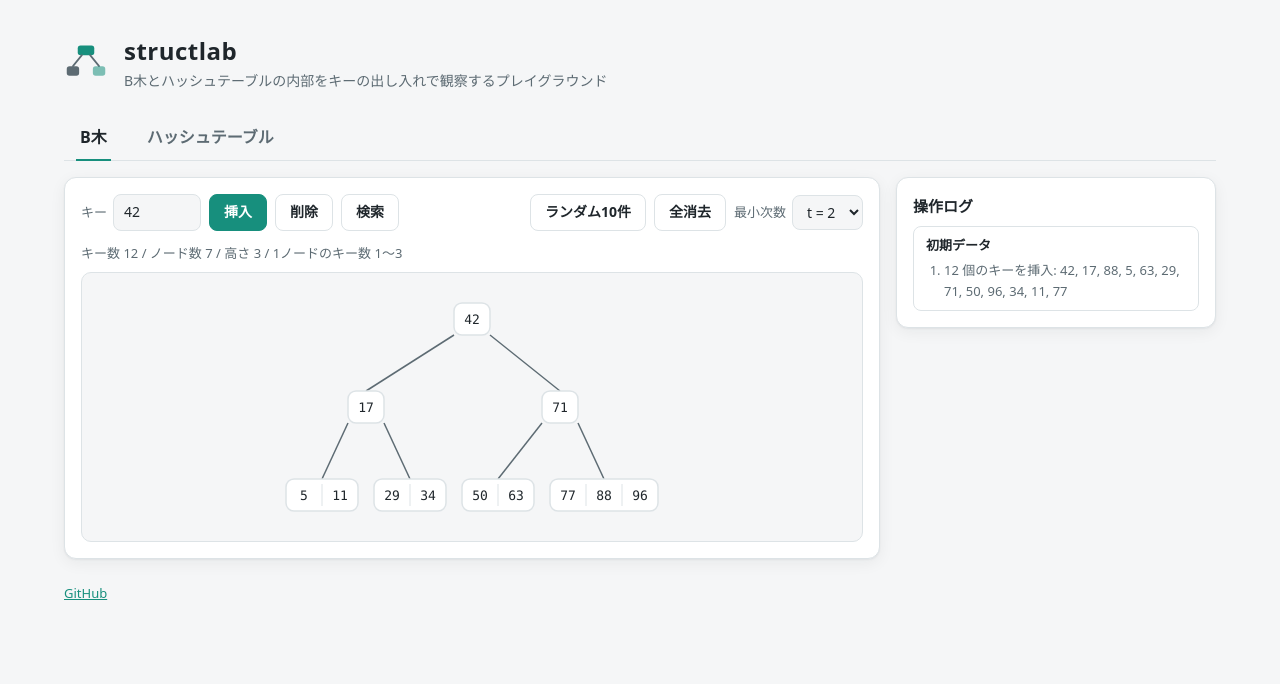
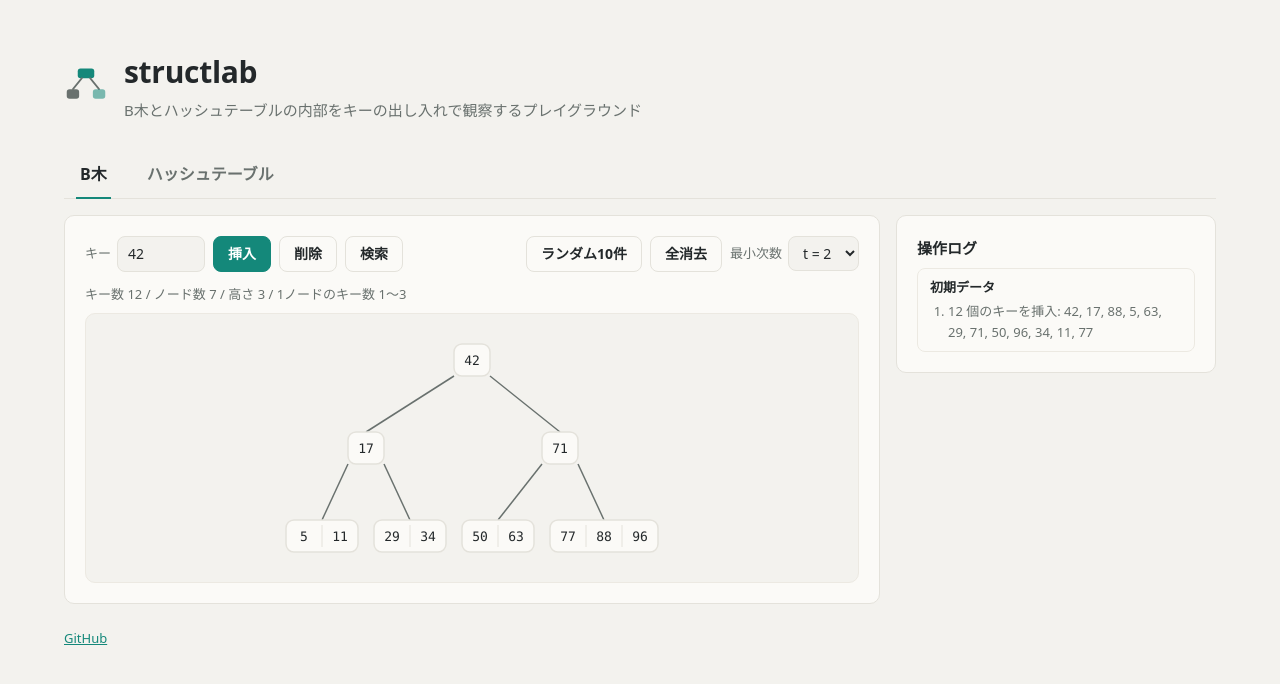
Before and after one commit to miruky/structlab, a website built with Vite: page index.html in a window 1280 px wide. Built offline with nearby package versions, Linux system fonts and the light colour scheme.

Commit message:
影を排し暖色の中立色と罫線・余白で配色とレイアウトの土台を刷新

```diff
--- a/src/style.css
+++ b/src/style.css
@@ -1,32 +1,33 @@
 :root {
   color-scheme: light dark;
-  --bg: #f5f6f7;
-  --surface: #ffffff;
-  --text: #1f262b;
-  --muted: #5d6b73;
-  --border: #dde3e6;
-  --accent: #178f7d;
-  --accent-soft: rgba(23, 143, 125, 0.14);
-  --warn: #b06f15;
-  --change: #8a4f9e;
+  /* 温度のある中立色。純白/純黒を避け、地に少し黄を含ませる */
+  --bg: #f3f2ee;
+  --surface: #fbfaf7;
+  --text: #23282a;
+  --muted: #69716e;
+  --border: #e4e2db;
+  --hairline: #ece9e2;
+  --accent: #14887a;
+  --accent-soft: rgba(20, 136, 122, 0.12);
+  --warn: #a96c18;
+  --change: #855094;
   --found: #2e7d4f;
-  --shadow: 0 1px 2px rgba(18, 26, 30, 0.05), 0 4px 16px rgba(18, 26, 30, 0.06);
   --mono: ui-monospace, 'SF Mono', SFMono-Regular, Menlo, Consolas, monospace;
 }
 
 @media (prefers-color-scheme: dark) {
   :root {
-    --bg: #14181b;
-    --surface: #1c2226;
-    --text: #e4e9eb;
-    --muted: #95a4ad;
-    --border: #2c353b;
+    --bg: #15181a;
+    --surface: #1b2023;
+    --text: #e5e8e8;
+    --muted: #98a3a6;
+    --border: #2b3236;
+    --hairline: #242a2d;
     --accent: #4ed3bd;
     --accent-soft: rgba(78, 211, 189, 0.16);
     --warn: #d6a35e;
     --change: #c08fd4;
     --found: #5cc488;
-    --shadow: none;
   }
 }
 
@@ -46,14 +47,14 @@ body {
 .shell {
   max-width: 1200px;
   margin: 0 auto;
-  padding: 32px 24px 48px;
+  padding: 48px 24px 64px;
 }
 
 .masthead {
   display: flex;
   align-items: center;
   gap: 16px;
-  margin-bottom: 24px;
+  margin-bottom: 32px;
 }
 
 .brand-logo {
@@ -82,13 +83,15 @@ body {
 }
 
 .masthead h1 {
-  font-size: 1.5rem;
-  letter-spacing: 0.02em;
+  font-size: 1.875rem;
+  font-weight: 700;
+  letter-spacing: -0.01em;
 }
 
 .masthead p {
   color: var(--muted);
-  font-size: 0.875rem;
+  font-size: 0.9375rem;
+  margin-top: 2px;
 }
 
 .tabs {
@@ -148,9 +151,8 @@ body {
 .log-card {
   background: var(--surface);
   border: 1px solid var(--border);
-  border-radius: 12px;
-  box-shadow: var(--shadow);
-  padding: 16px;
+  border-radius: 10px;
+  padding: 20px;
 }
 
 .controls {
@@ -298,7 +300,7 @@ button.primary {
 .canvas {
   overflow: auto;
   max-height: 560px;
-  border: 1px solid var(--border);
+  border: 1px solid var(--hairline);
   border-radius: 10px;
   padding: 16px;
   background: var(--bg);
@@ -503,7 +505,7 @@ button.primary {
 }
 
 .log-entry {
-  border: 1px solid var(--border);
+  border: 1px solid var(--hairline);
   border-radius: 8px;
   padding: 8px 12px;
   font-size: 0.8125rem;
```
